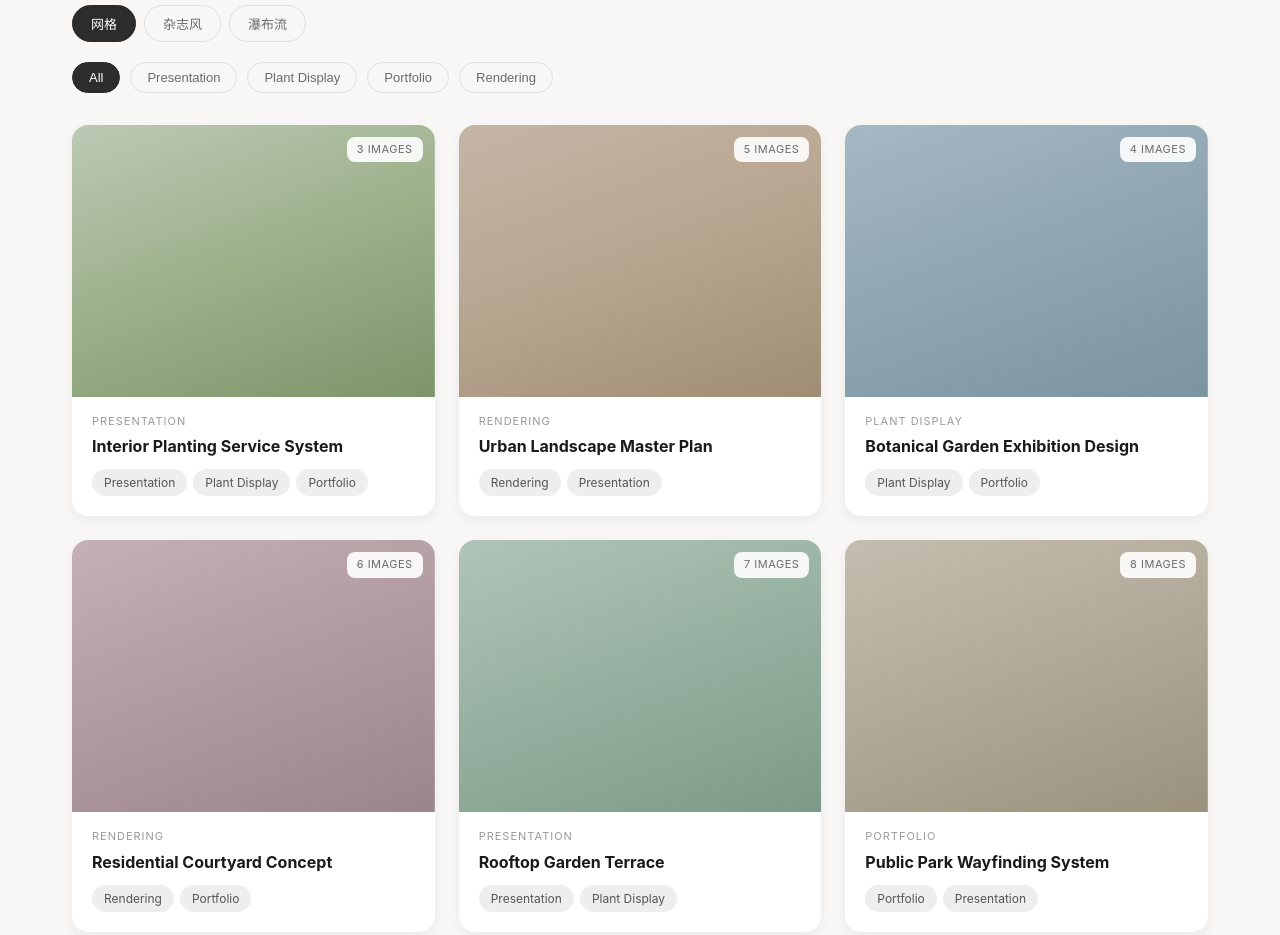
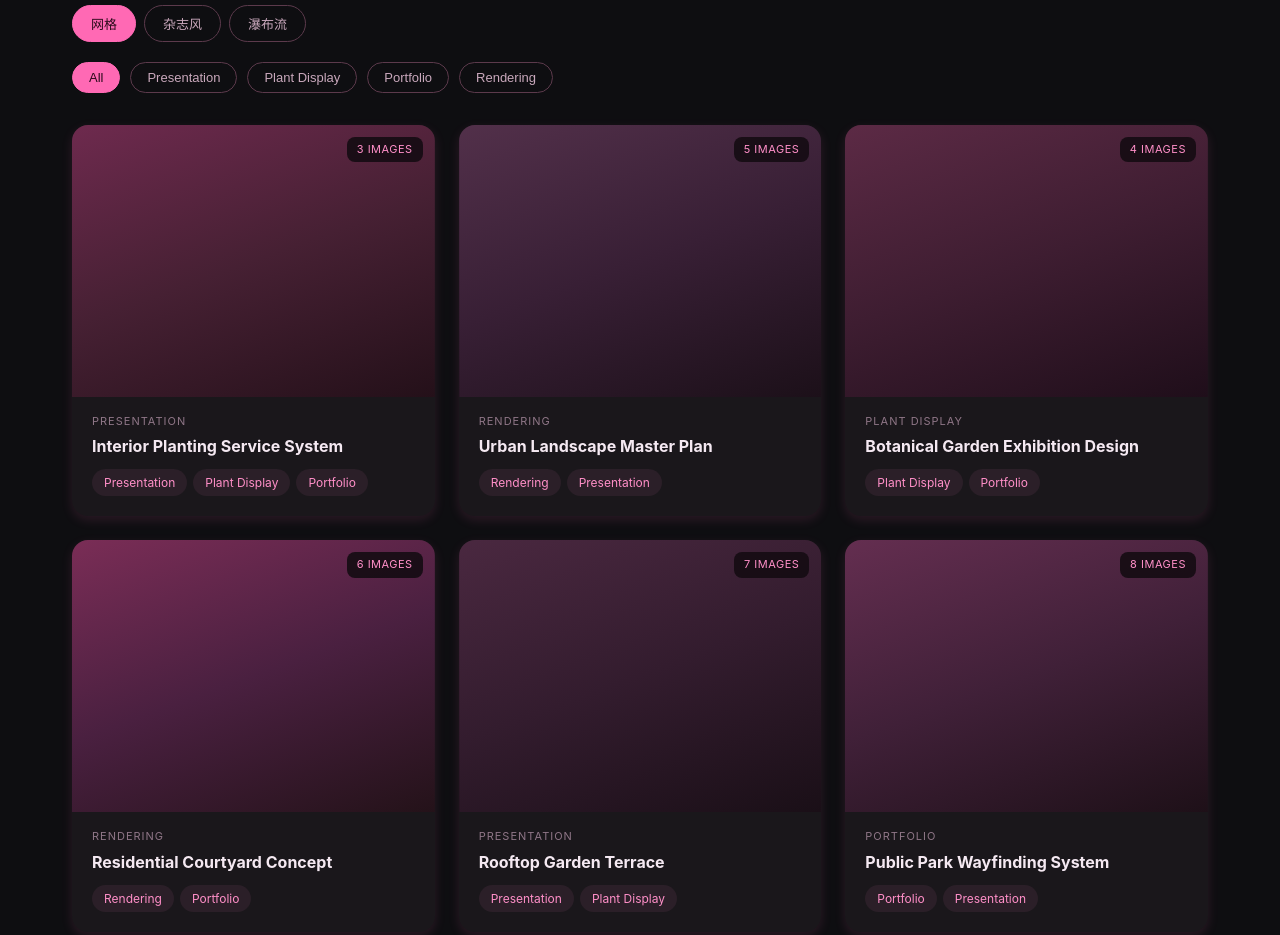
Before and after one commit to 7jinch2-dev/7Jinch2, a plain HTML site: page index.html in a window 1280 px wide. Shown: the part 800-1735 px from the top of the page. Drawn offline with Linux system fonts and the light colour scheme.

Commit message:
Revamp color scheme and update styles in index.html
Updated CSS variables for new color scheme and styles.

```diff
--- a/index.html
+++ b/index.html
@@ -21,19 +21,19 @@
    替换点：颜色 —— 修改以下变量即可统一改配色
    ========================================== */
 :root {
-  --bg:              #F8F7F5;
-  --text-primary:    #1A1A1A;
-  --text-secondary:  #6B6B6B;
-  --text-tertiary:   #9A9A9A;
-  --btn-solid:       #2C2C2C;
-  --btn-solid-hover: #3D3D3D;
-  --btn-outline:     #E0E0E0;
-  --card-bg:         #FFFFFF;
-  --card-shadow:     0 4px 12px rgba(0,0,0,0.06);
-  --card-shadow-hover: 0 8px 24px rgba(0,0,0,0.10);
-  --tag-bg:          #EEEEEE;
-  --tag-text:        #555555;
-  --border-light:    #E8E8E8;
+  --bg:              #0E0E11;
+  --text-primary:    #F5E9F2;
+  --text-secondary:  #C9A8BC;
+  --text-tertiary:   #8F7687;
+  --btn-solid:       #FF69B4;
+  --btn-solid-hover: #FF1493;
+  --btn-outline:     #5C3A4C;
+  --card-bg:         #1A171B;
+  --card-shadow:     0 4px 12px rgba(255,105,180,0.12);
+  --card-shadow-hover: 0 8px 24px rgba(255,105,180,0.24);
+  --tag-bg:          #2B1F28;
+  --tag-text:        #FF8FC8;
+  --border-light:    #3A2A34;
   --radius-sm:       8px;
   --radius-md:       12px;
   --radius-lg:       16px;
@@ -174,7 +174,7 @@ img { display: block; max-width: 100%; }
   width: 72px;
   height: 72px;
   border-radius: 50%;
-  background: linear-gradient(135deg, #D5D5D0 0%, #C0C0BA 100%);
+  background: linear-gradient(135deg, #3A1F2F 0%, #1A1118 100%);
   flex-shrink: 0;
   position: relative;
   overflow: hidden;
@@ -185,7 +185,7 @@ img { display: block; max-width: 100%; }
 
 .hero-avatar:hover {
   border-color: var(--text-tertiary);
-  box-shadow: 0 0 0 4px rgba(0,0,0,0.05);
+  box-shadow: 0 0 0 4px rgba(255,105,180,0.20);
 }
 
 .hero-avatar.has-image {
@@ -251,7 +251,7 @@ img { display: block; max-width: 100%; }
 
 .btn-solid {
   background: var(--btn-solid);
-  color: #FFFFFF;
+  color: #2A0A1A;
 }
 
 .btn-solid:hover {
@@ -315,7 +315,7 @@ img { display: block; max-width: 100%; }
   border-radius: var(--radius-xl);
   overflow: hidden;
   /* 替换点：图片 —— 默认占位渐变，上传后自动替换 */
-  background: linear-gradient(135deg, #C5D3C2 0%, #A3B5A0 30%, #8A9F87 60%, #B8C9B5 100%);
+  background: linear-gradient(135deg, #5C2A45 0%, #3A1F2F 30%, #1A1118 60%, #462033 100%);
   background-size: cover;
   background-position: center;
   position: relative;
@@ -335,8 +335,9 @@ img { display: block; max-width: 100%; }
   bottom: 24px;
   left: 24px;
   right: 24px;
-  background: rgba(255,255,255,0.92);
+  background: rgba(24, 15, 21, 0.92);
   backdrop-filter: blur(12px);
+  border: 1px solid var(--border-light);
   border-radius: var(--radius-lg);
   padding: 20px 24px;
   box-shadow: var(--card-shadow);
@@ -525,7 +526,7 @@ img { display: block; max-width: 100%; }
 
 .layout-toggle.active {
   background: var(--btn-solid);
-  color: #FFFFFF;
+  color: #2A0A1A;
   border-color: var(--btn-solid);
 }
 
@@ -554,7 +555,7 @@ img { display: block; max-width: 100%; }
 
 .filter-tag.active {
   background: var(--btn-solid);
-  color: #FFFFFF;
+  color: #2A0A1A;
   border-color: var(--btn-solid);
 }
 
@@ -604,30 +605,30 @@ img { display: block; max-width: 100%; }
 
 /* 替换点：图片 —— 默认占位渐变，上传后自动替换 */
 .work-card-image.img-1 {
-  background-image: linear-gradient(160deg, #BCC9B5 0%, #9CB08A 50%, #7D956B 100%);
+  background-image: linear-gradient(160deg, #6E2A4E 0%, #462033 50%, #241019 100%);
 }
 .work-card-image.img-2 {
-  background-image: linear-gradient(160deg, #C4B5A5 0%, #B8A590 50%, #A08D75 100%);
+  background-image: linear-gradient(160deg, #52304A 0%, #381F35 50%, #1C1019 100%);
 }
 .work-card-image.img-3 {
-  background-image: linear-gradient(160deg, #A5B8C4 0%, #8FA5B2 50%, #7A94A0 100%);
+  background-image: linear-gradient(160deg, #5C2A45 0%, #3E1D31 50%, #1F0E1A 100%);
 }
 .work-card-image.img-4 {
-  background-image: linear-gradient(160deg, #C4B0B5 0%, #B09AA0 50%, #9A858B 100%);
+  background-image: linear-gradient(160deg, #7A2D56 0%, #4A2040 50%, #241219 100%);
 }
 .work-card-image.img-5 {
-  background-image: linear-gradient(160deg, #B0C4B8 0%, #95B0A0 50%, #7D9A88 100%);
+  background-image: linear-gradient(160deg, #4A2840 0%, #331C2E 50%, #1A0F17 100%);
 }
 .work-card-image.img-6 {
-  background-image: linear-gradient(160deg, #C4BEB0 0%, #B0A998 50%, #9A927D 100%);
+  background-image: linear-gradient(160deg, #642E50 0%, #402038 50%, #1E1018 100%);
 }
 
 .work-card-badge {
   position: absolute;
   top: 12px;
   right: 12px;
-  background: rgba(255,255,255,0.9);
-  color: var(--text-secondary);
+  background: rgba(20, 12, 18, 0.9);
+  color: #FF8FC8;
   font-size: 11px;
   padding: 4px 10px;
   border-radius: var(--radius-sm);
@@ -731,7 +732,7 @@ body.view-mode .upload-input {
   left: 0;
   right: 0;
   z-index: 100;
-  background: rgba(248, 247, 245, 0.92);
+  background: rgba(14, 14, 17, 0.92);
   backdrop-filter: blur(8px);
   -webkit-backdrop-filter: blur(8px);
   border-bottom: 1px solid var(--border-light);
@@ -770,7 +771,7 @@ body.view-mode .view-mode-banner {
 
 .share-btn:hover {
   background: var(--btn-solid);
-  color: #FFFFFF;
+  color: #2A0A1A;
   border-color: var(--btn-solid);
 }
 
```
